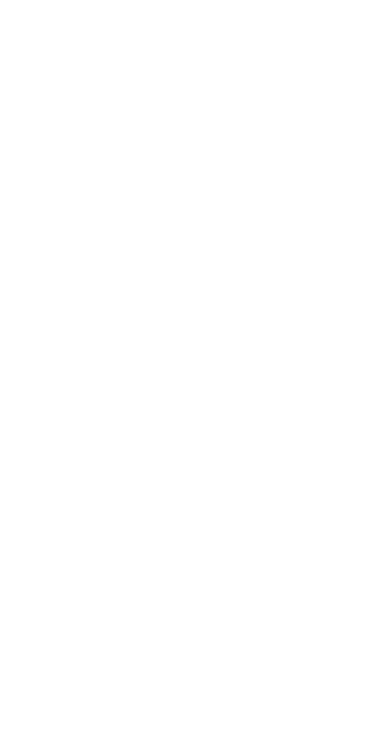
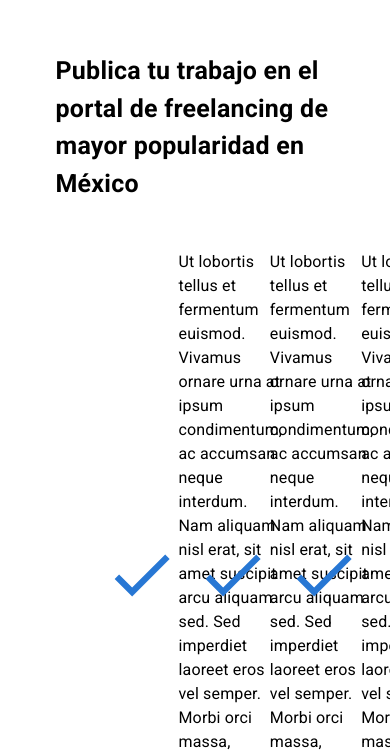
Before and after one commit to SubrosaDeddy/PWII-Project, a React (Create React App) app in the folder ourker-app/: page / in a window 390 px wide. Shown: the part 1243-1997 px from the top of the page. Before the commit the page ends 1423 px from the top, so only its background shows below. Built offline with nearby package versions, Linux system fonts and the light colour scheme.

Commit message:
Layout (No responsiva)
Falta cambiarlo a columnas en lugar de widths hardcodeados

```diff
--- a/ourker-app/src/pages/Home.js
+++ b/ourker-app/src/pages/Home.js
@@ -12,7 +12,7 @@ import {
   TextField,
 } from "@mui/material";
 import SearchIcon from "@mui/icons-material/Search";
-
+import CheckIcon from '@mui/icons-material/Check';
 // Bar
 import { ThemeProvider, createTheme } from "@mui/material/styles";
 import { styled, alpha } from "@mui/material/styles";
@@ -160,16 +160,37 @@ export default function Home() {
         <Typography>Miles de trabajadores disponibles para que encuentres el que se ajuste mejor a tus necesidades</Typography>
 
         <Container sx={{display:"flex", flexDirection:"row", alignItems:"space-between", justifyContent:"space-between", padding:5}}>
-          <CardMedia component="img" src="https://www.coolantarctica.com/Antarctica%20fact%20file/wildlife/Arctic_animals/Delphinapterus_leucas_Steve-snodgrass-CC2-Att-Gen.jpg" sx={{height:300, width:"auto"}}/>
-          <Container sx={{display:"flex", flexDirection:"column"}}>
-            <Typography sx={{fontSize:20}}>Te ayudamos a encontrar el trabajador que resuelva tu problema</Typography>
-            <Typography sx={{fontSize:18}}>Si no lo resuelve lo matamos</Typography>
-            <Typography sx={{fontSize:18}}>Si no lo resuelve lo matamos</Typography>
-            <Typography sx={{fontSize:18}}>Si no lo resuelve lo matamos</Typography>
-            <Typography sx={{fontSize:18}}>Si no lo resuelve lo matamos</Typography>
-            <Button color="primary" elementType="Button" size="medium" variant="outlined" sx={{backgroundColor:color_one.palette.primary.azul, borderRadius:5}}>Crea una cuenta</Button>
-          </Container>
+          <CardMedia component="img" src="https://i.kym-cdn.com/entries/icons/original/000/036/211/cover6.jpg" sx={{height:300, width:"auto"}}/>
+          <Box sx={{display:"flex", flexDirection:"column", alignItems:"space-between", justifyContent:"space-between", Width:"90%"}}>
+            <Typography sx={{fontSize:20, fontWeight:"bold"}}>Te ayudamos a encontrar un trabajador que resuelva tu problema</Typography>
+            <Typography sx={{fontSize:18, fontWeight: "lighter"}}><CheckIcon sx={{color: color_one.palette.primary.azul}}/> Tenemos los trabajadores más trabajadores del trabajo</Typography>
+            <Typography sx={{fontSize:18, fontWeight: "lighter"}}><CheckIcon sx={{color: color_one.palette.primary.azul}}/> Tenemos los trabajadores más trabajadores del trabajo</Typography>
+            <Typography sx={{fontSize:18, fontWeight: "lighter"}}><CheckIcon sx={{color: color_one.palette.primary.azul}}/> Tenemos los trabajadores más trabajadores del trabajo</Typography>
+            <Typography sx={{fontSize:18, fontWeight: "lighter"}}><CheckIcon sx={{color: color_one.palette.primary.azul}}/> Tenemos los trabajadores más trabajadores del trabajo</Typography>
+            <Typography sx={{fontSize:18, fontWeight: "lighter"}}><CheckIcon sx={{color: color_one.palette.primary.azul}}/> Tenemos los trabajadores más trabajadores del trabajo</Typography>
+            <Button color="primary" elementType="Button" size="medium" variant="contained" sx={{backgroundColor:color_one.palette.primary.azul, borderRadius:5, width:200, mx:"auto", color:color_one.palette.primary.white}}>Crea una cuenta</Button>
+          </Box>
         </Container>
+        <Box sx={{display:"flex", flexDirection:"column", alignItems:"space-between", justifyContent:"space-between", width:"90%", padding:5}}>
+            <Typography sx={{fontWeight:"bold", fontSize:25, margin:"auto"}}>
+                  Publica tu trabajo en el portal de freelancing de mayor popularidad en México
+            </Typography>
+          <Box sx={{display:"flex", flexDirection:"row", alignItems:"space-between", justifyContent:"space-between", width:"90%", padding:5}}>
+            <Box sx={{display:"flex", flexDirection:"row", alignItems:"center", justifyContent:"space-between", width:"30%", padding:1}}>
+                  <CheckIcon sx={{color:color_one.palette.primary.azul, fontSize:75}}/>
+                  <Typography>Ut lobortis tellus et fermentum euismod. Vivamus ornare urna at ipsum condimentum, ac accumsan neque interdum. Nam aliquam nisl erat, sit amet suscipit arcu aliquam sed. Sed imperdiet laoreet eros vel semper. Morbi orci massa, gravida at nunc nec, lacinia cursus justo. Fusce et hendrerit nisl.</Typography>
+            </Box>
+            <Box sx={{display:"flex", flexDirection:"row", alignItems:"center", justifyContent:"space-between", width:"30%", padding:1}}>
+                  <CheckIcon sx={{color:color_one.palette.primary.azul, fontSize:75}}/>
+                  <Typography>Ut lobortis tellus et fermentum euismod. Vivamus ornare urna at ipsum condimentum, ac accumsan neque interdum. Nam aliquam nisl erat, sit amet suscipit arcu aliquam sed. Sed imperdiet laoreet eros vel semper. Morbi orci massa, gravida at nunc nec, lacinia cursus justo. Fusce et hendrerit nisl.</Typography>
+            </Box>
+            <Box sx={{display:"flex", flexDirection:"row", alignItems:"center", justifyContent:"space-between", width:"30%", padding:1}}>
+                  <CheckIcon sx={{color:color_one.palette.primary.azul, fontSize:75}}/>
+                  <Typography>Ut lobortis tellus et fermentum euismod. Vivamus ornare urna at ipsum condimentum, ac accumsan neque interdum. Nam aliquam nisl erat, sit amet suscipit arcu aliquam sed. Sed imperdiet laoreet eros vel semper. Morbi orci massa, gravida at nunc nec, lacinia cursus justo. Fusce et hendrerit nisl.</Typography>
+            </Box>
+          </Box>
+          <Button color="primary" elementType="Button" size="medium" variant="contained" sx={{backgroundColor:color_one.palette.primary.azul, borderRadius:5, width:300, mx:"auto", color:color_one.palette.primary.white}}>Publica gratis tu trabajo</Button>
+        </Box>
       </Box>
     </ThemeProvider>
   );
```
